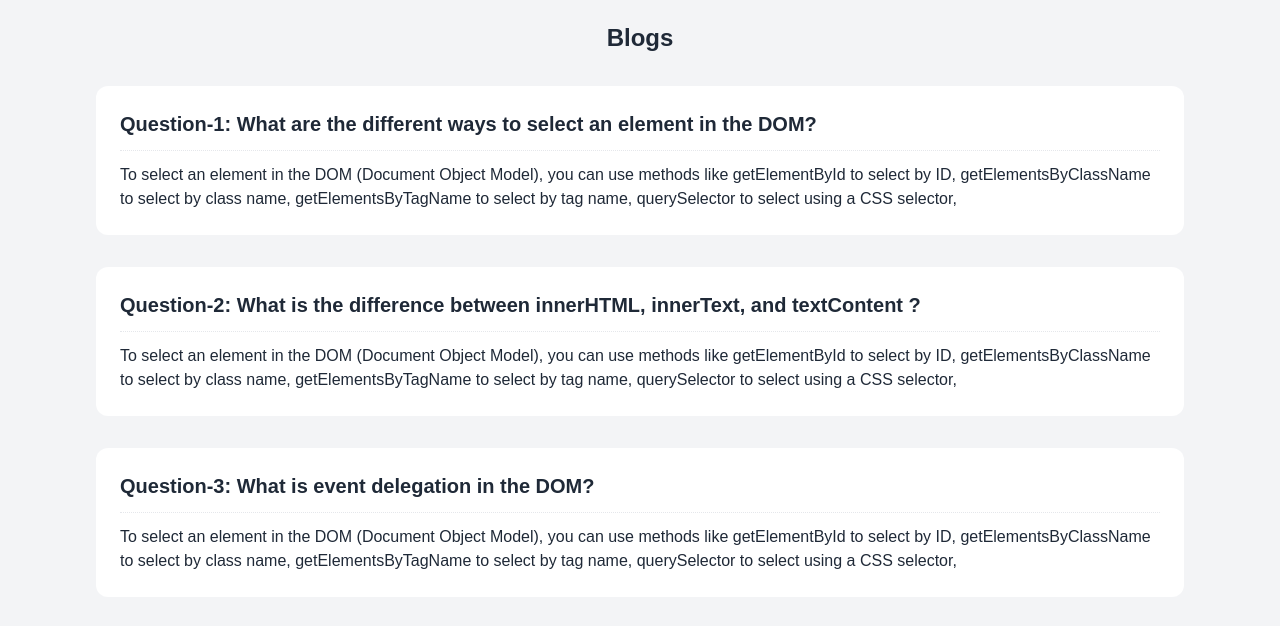
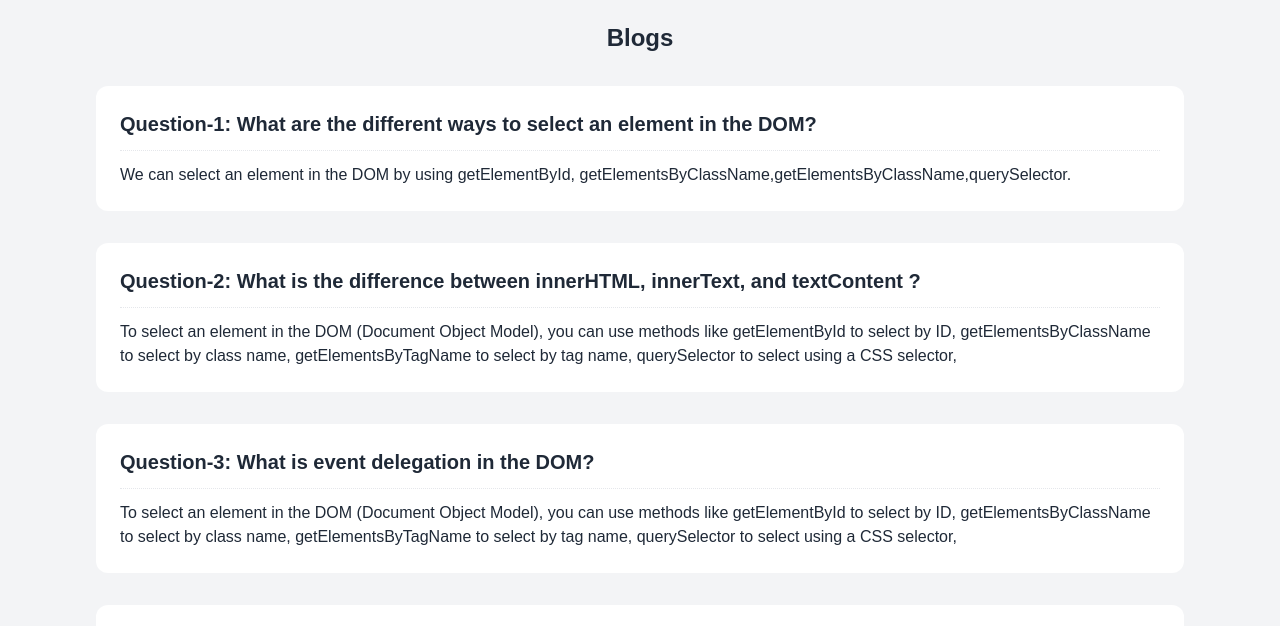
Before and after one commit to mustakim67/Dev-Board, a plain HTML site: page blog.html in a window 1280 px wide. Shown: the part 118-744 px from the top of the page. Drawn offline with nearby package versions, Linux system fonts and the light colour scheme.

Commit message:
Added first question's answer in blog part

```diff
--- a/blog.html
+++ b/blog.html
@@ -31,7 +31,7 @@
             <div class="bg-white rounded-xl p-6 mt-8">
                 <h1 class="text-xl font-bold">Question-1: What are the different ways to select an element in the DOM?</h1>
                 <hr class="border-dotted font-bold mt-3 mb-3">
-                <p>To select an element in the DOM (Document Object Model), you can use methods like getElementById to select by ID, getElementsByClassName to select by class name, getElementsByTagName to select by tag name, querySelector to select using a CSS selector,</p>
+                <p>We can select an element in the DOM by using getElementById, getElementsByClassName,getElementsByClassName,querySelector.</p>
             </div>
              <!--Card-box-2-->
              <div class="bg-white rounded-xl p-6 mt-8">
```
